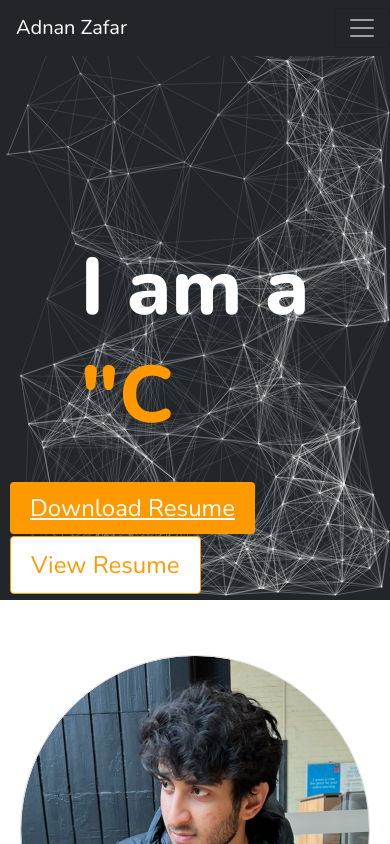
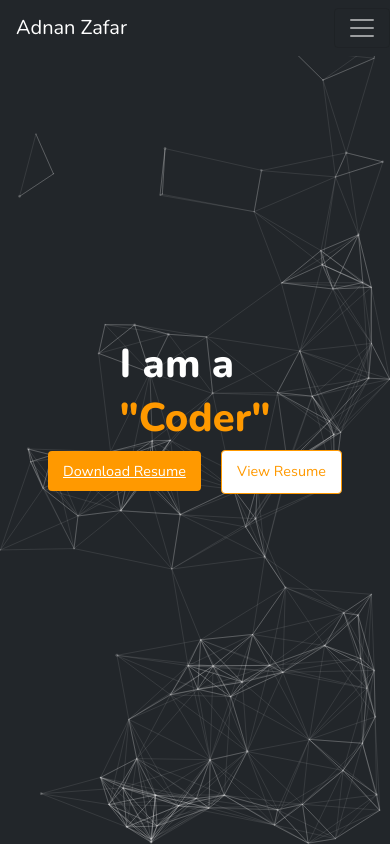
Before and after one commit to Adnan25z/portfolio, a React (Create React App) app: page / in a window 390 px wide. Shown: the top 844 px of the page. Built offline with nearby package versions, Linux system fonts and the light colour scheme.

Commit message:
minor changes for smaller screens

```diff
--- a/src/Particles.jsx
+++ b/src/Particles.jsx
@@ -1,25 +1,47 @@
 import React from "react";
 
 export default class Particles extends React.Component {
+  animationFrameId = null; // To keep track of the requestAnimationFrame
+
   componentDidMount() {
+    window.addEventListener('resize', this.updateCanvasSize);
     this.generateParticles();
   }
+
+  componentWillUnmount() {
+    window.removeEventListener('resize', this.updateCanvasSize);
+    cancelAnimationFrame(this.animationFrameId); // Cancel the animation frame when the component is unmounted
+  }
+
+  updateCanvasSize = () => {
+    // Cancel any existing animation frame when resizing
+    if (this.animationFrameId) {
+      cancelAnimationFrame(this.animationFrameId);
+    }
+    this.generateParticles(); // Regenerate the particles with new sizes and count
+  };
 
   generateParticles = () => {
     const canvas = document.getElementById("particles");
     const ctx = canvas.getContext("2d");
     canvas.width = document.documentElement.clientWidth;
-    //canvas.height = document.documentElement.clientHeight;
-    canvas.height = 600;
+    canvas.height = document.documentElement.clientHeight;
 
-    let num = 200;
+    const numberOfParticles = () => {
+      // Define number of particles based on screen size
+      const pixels = canvas.width * canvas.height;
+      return Math.ceil(pixels / 3000); // Example: one particle per 5000 pixels
+    };
+
+    let particles = [];
+    // Adjust the size and count of particles based on screen size
+    const num = numberOfParticles();
     let size = 0.5;
     let color = "rgba(255, 255, 255, 0.2)";
     let min_speed = 0.1;
     let max_speed = 0.5;
     let line_distance = 60; // Decrease this value to make lines between particles closer
     let connect_distance = 100; // Maximum distance to connect particles with lines
-    let particles = [];
 
     const distance = (pointA, pointB) => {
       let dx = Math.abs(pointB.x - pointA.x);
@@ -50,6 +72,7 @@ export default class Particles extends React.Component {
     }
 
     const draw = () => {
+      ctx.clearRect(0, 0, canvas.width, canvas.height);
       ctx.fillStyle = "#22262a";
       ctx.fillRect(0, 0, canvas.width, canvas.height);
 
@@ -100,10 +123,10 @@ export default class Particles extends React.Component {
         }
       }
 
-      requestAnimationFrame(draw);
+      this.animationFrameId = requestAnimationFrame(draw);
     };
 
-    draw();
+    this.animationFrameId = requestAnimationFrame(draw);
   };
 
   render() {
--- a/src/screens/header/Header.js
+++ b/src/screens/header/Header.js
@@ -4,7 +4,7 @@ import {useTypewriter, Cursor} from 'react-simple-typewriter'
 
 function Header() {
   const [typeEffect] = useTypewriter({
-      words: ["Software Developer", "Student",'"Coder"'],
+      words: ["Developer", "Student",'"Coder"'],
       loop:{},
       typeSpeed:100,
       deleteSpeed: 40
--- a/src/screens/header/header.css
+++ b/src/screens/header/header.css
@@ -67,3 +67,41 @@
   background-color: #ff9900; /* The same color as the typewriter text */
   color: #ffffff; /* White text */
 }
+
+/* Use media queries for responsive adjustments */
+@media (max-width: 768px) {
+  /* Smaller font size for smaller screens */
+  h1.particle, span.particle {
+    font-size: 3rem;
+  }
+
+  /* Smaller slant height for smaller screens */
+  .slant-header {
+    height: 150px;
+  }
+
+  /* Smaller buttons for smaller screens */
+  .btnRes {
+    padding: 8px 16px;
+    font-size: 1rem;
+  }
+}
+
+@media (max-width: 480px) {
+  /* Even smaller font size for very small screens */
+  h1.particle, span.particle {
+    font-size: 2.5rem;
+  }
+
+  /* Adjust slant height and clip-path for smaller screens */
+  .slant-header {
+    height: 100px;
+    clip-path: polygon(0 0, 100% 0, 100% 100%, 0 100%);
+  }
+
+  /* Further reduce button size for very small screens */
+  .btnRes {
+    padding: 10px 15px;
+    font-size: 0.9rem;
+  }
+}
```
